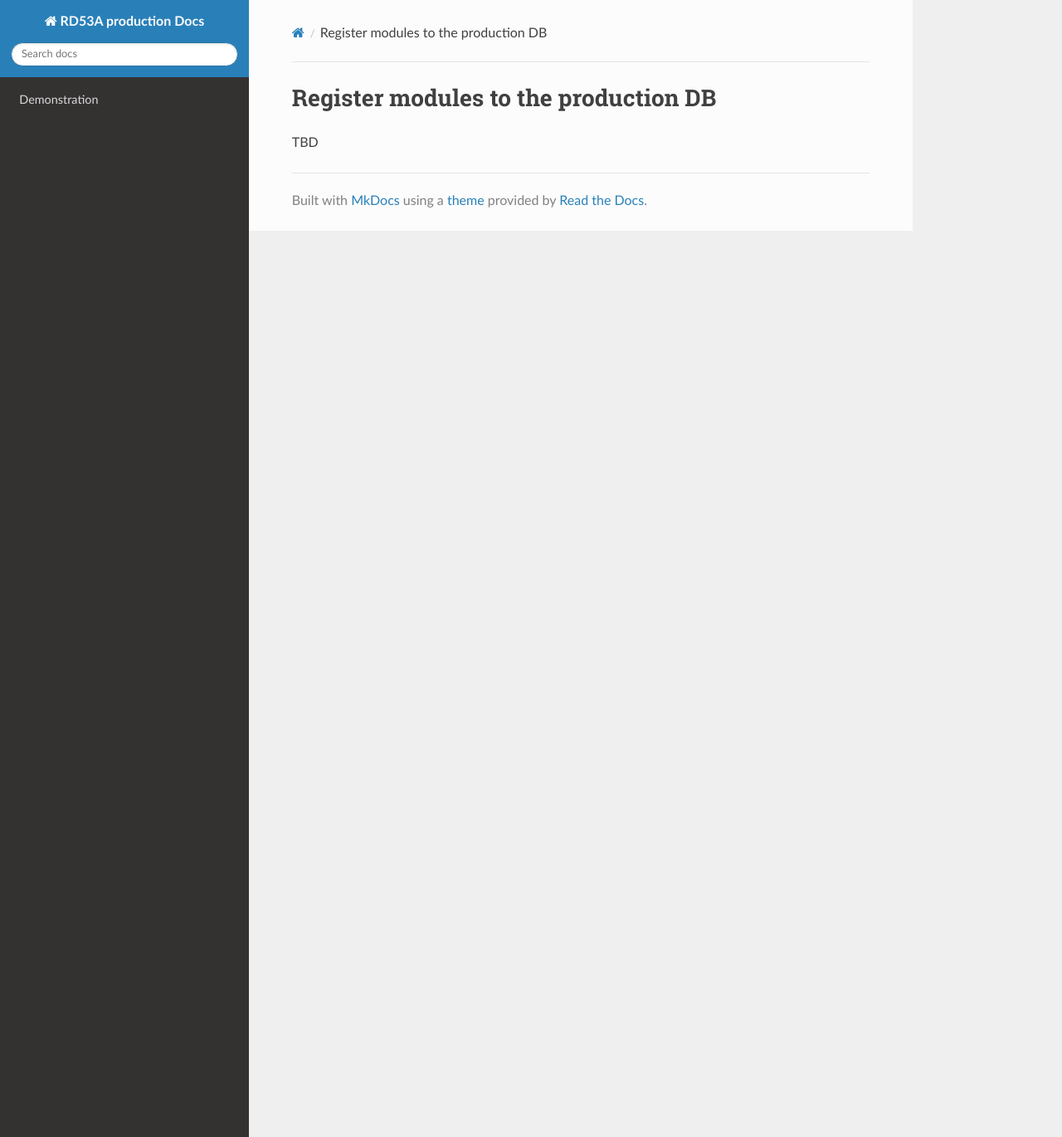
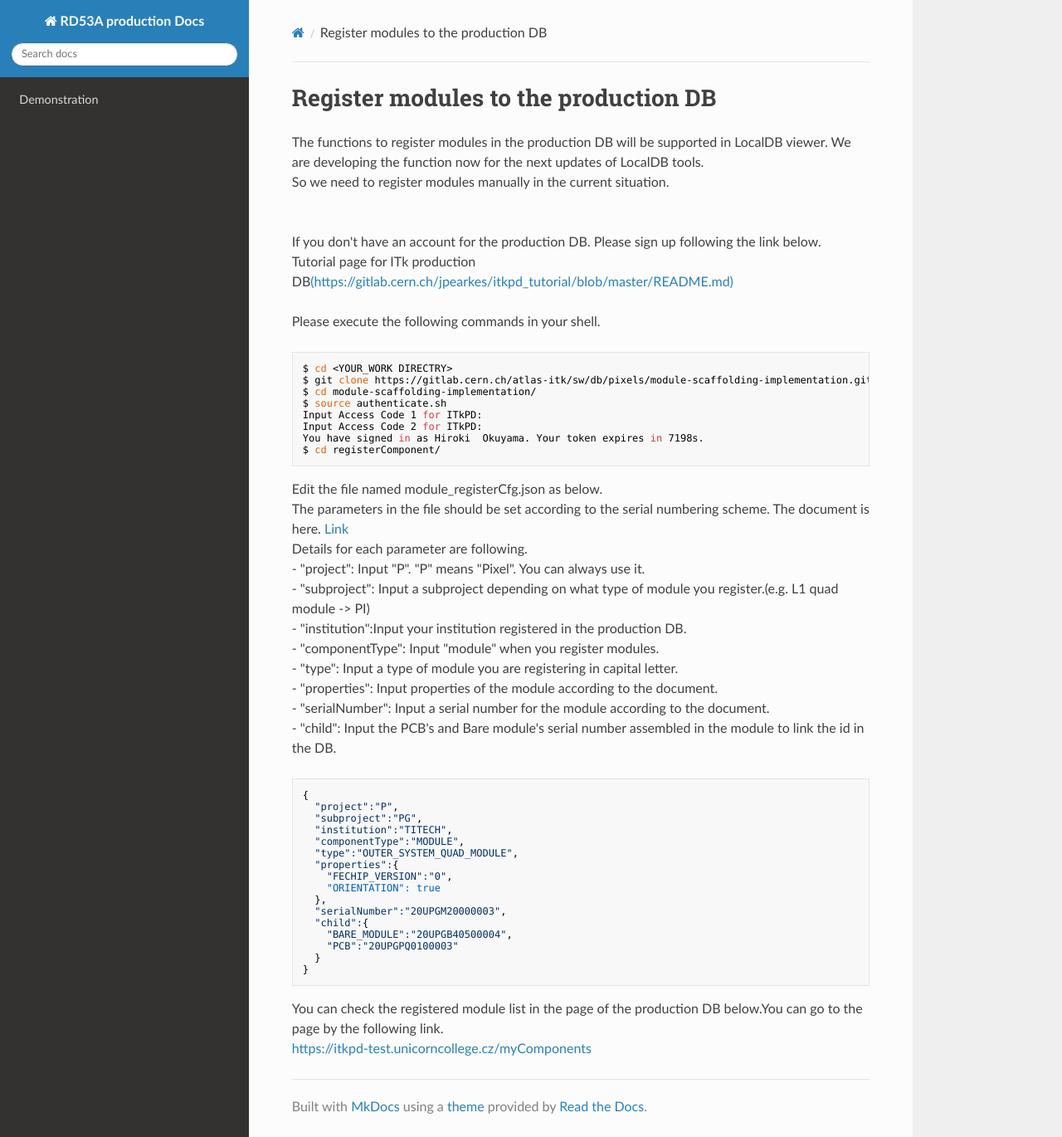
Before and after one commit to jlab-hep/-rd53a_software_doc, an MkDocs documentation site: the page built from docs/register_module_to_pd.md, in a window 1280 px wide and 1370 px high. Shown: the whole window at 83% size. Built offline with MkDocs 1.6.1, drawn with Linux system fonts in a browser that asks for light colours; nearby versions of some CDN libraries; old or Windows-style settings are respelled for this version of MkDocs.

Commit message:
edit a page for registering modules for ITk PD

````diff
--- a/docs/register_module_to_pd.md
+++ b/docs/register_module_to_pd.md
@@ -1,3 +1,55 @@
 # Register modules to the production DB
 
-TBD
+The functions to register modules in the production DB will be supported in LocalDB viewer. We are developing the function now for the next updates of LocalDB tools.<br>
+So we need to register modules manually in the current situation.<br><br>
+
+If you don't have an account for the production DB. Please sign up following the link below.<br>
+Tutorial page for ITk production DB[(https://gitlab.cern.ch/jpearkes/itkpd_tutorial/blob/master/README.md)](https://gitlab.cern.ch/jpearkes/itkpd_tutorial/blob/master/README.md)<br>
+
+Please execute the following commands in your shell.<br>
+
+```bash
+$ cd <YOUR_WORK DIRECTRY>
+$ git clone https://gitlab.cern.ch/atlas-itk/sw/db/pixels/module-scaffolding-implementation.git
+$ cd module-scaffolding-implementation/
+$ source authenticate.sh
+Input Access Code 1 for ITkPD:
+Input Access Code 2 for ITkPD:
+You have signed in as Hiroki  Okuyama. Your token expires in 7198s.
+$ cd registerComponent/
+```
+
+Edit the file named module_registerCfg.json as below.<br>
+The parameters in the file should be set according to the serial numbering scheme.
+The document is here. [Link](https://cds.cern.ch/record/2728364/)<br>
+Details for each parameter are following.<br>
+- "project": Input "P". "P" means "Pixel". You can always use it.<br>
+- "subproject": Input a subproject depending on what type of module you register.(e.g. L1 quad module -> PI)<br>
+- "institution":Input your institution registered in the production DB.<br>
+- "componentType": Input "module" when you register modules.<br>
+- "type": Input a type of module you are registering in capital letter.<br>
+- "properties": Input properties of the module according to the document.<br>
+- "serialNumber": Input a serial number for the module according to the document.<br>
+- "child": Input the PCB's and Bare module's serial number assembled in the module to link the id in the DB.<br>
+
+```yml
+{
+  "project":"P",
+  "subproject":"PG",
+  "institution":"TITECH",
+  "componentType":"MODULE",
+  "type":"OUTER_SYSTEM_QUAD_MODULE",
+  "properties":{
+    "FECHIP_VERSION":"0",
+    "ORIENTATION": true
+  },
+  "serialNumber":"20UPGM20000003",
+  "child":{
+    "BARE_MODULE":"20UPGB40500004",
+    "PCB":"20UPGPQ0100003"
+  }
+}
+```
+
+You can check the registered module list in the page of the production DB below.You can go to the page by the following link.<br>
+[https://itkpd-test.unicorncollege.cz/myComponents](https://itkpd-test.unicorncollege.cz/myComponents)
````
Also changed, not shown: docs/electrical_test.md (+1 -1 lines), docs/register_and_download_module.md (deleted, +0 -1 lines).
